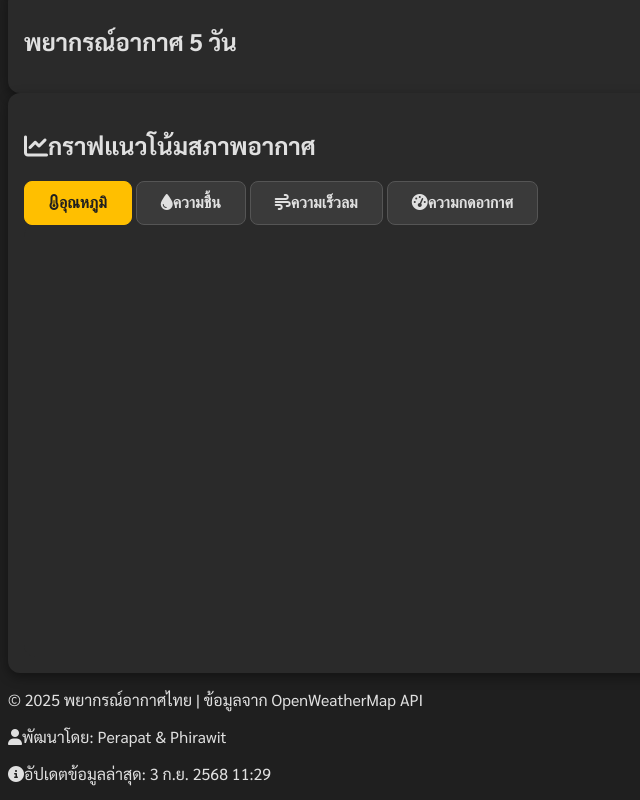
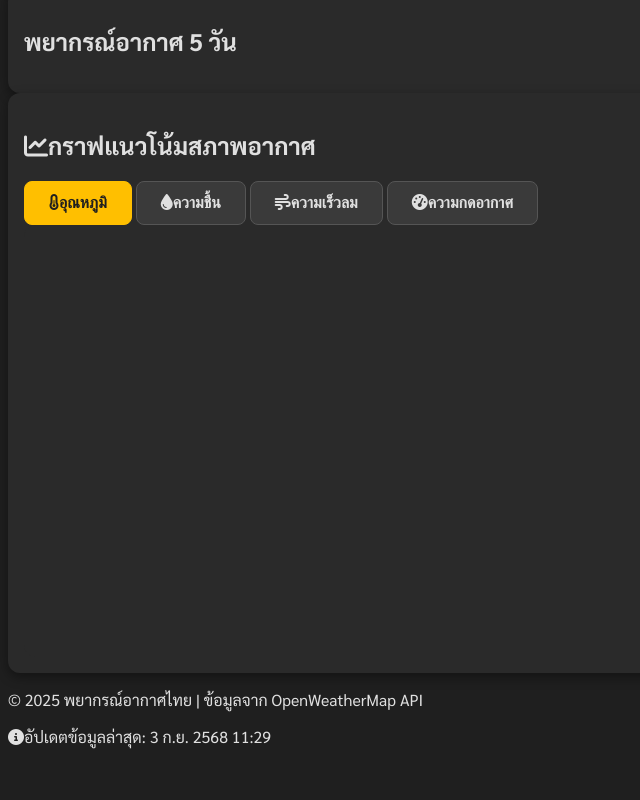
Before and after one commit to Nawapon67/Weather, a website: page public/index.html in a window 1280 px wide. Shown: the part 828-1628 px from the top of the page, without its empty margins (0-640 px from the left). After the commit the page ends 1591 px from the top, so only its background shows below. Drawn offline with nearby package versions, Linux system fonts and the light colour scheme; no server answers.

Commit message:
Initial commit: Add Thai Weather App project

```diff
--- a/public/index.html
+++ b/public/index.html
@@ -258,7 +258,6 @@
     <footer class="bg-white bg-opacity-10 backdrop-blur-lg mt-16">
         <div class="max-w-7xl mx-auto px-4 sm:px-6 lg:px-8 py-6 text-center text-white text-opacity-80">
             <p>&copy; 2025 พยากรณ์อากาศไทย | ข้อมูลจาก OpenWeatherMap API</p>
-            <p class="text-sm mt-1"><i class="fas fa-user mr-1"></i>พัฒนาโดย: <span class="font-semibold text-yellow-300">Perapat & Phirawit</span></p>
             <p class="text-sm mt-2"><i class="fas fa-info-circle mr-1"></i>อัปเดตข้อมูลล่าสุด: <span id="lastUpdate">-</span></p>
         </div>
     </footer>
```
